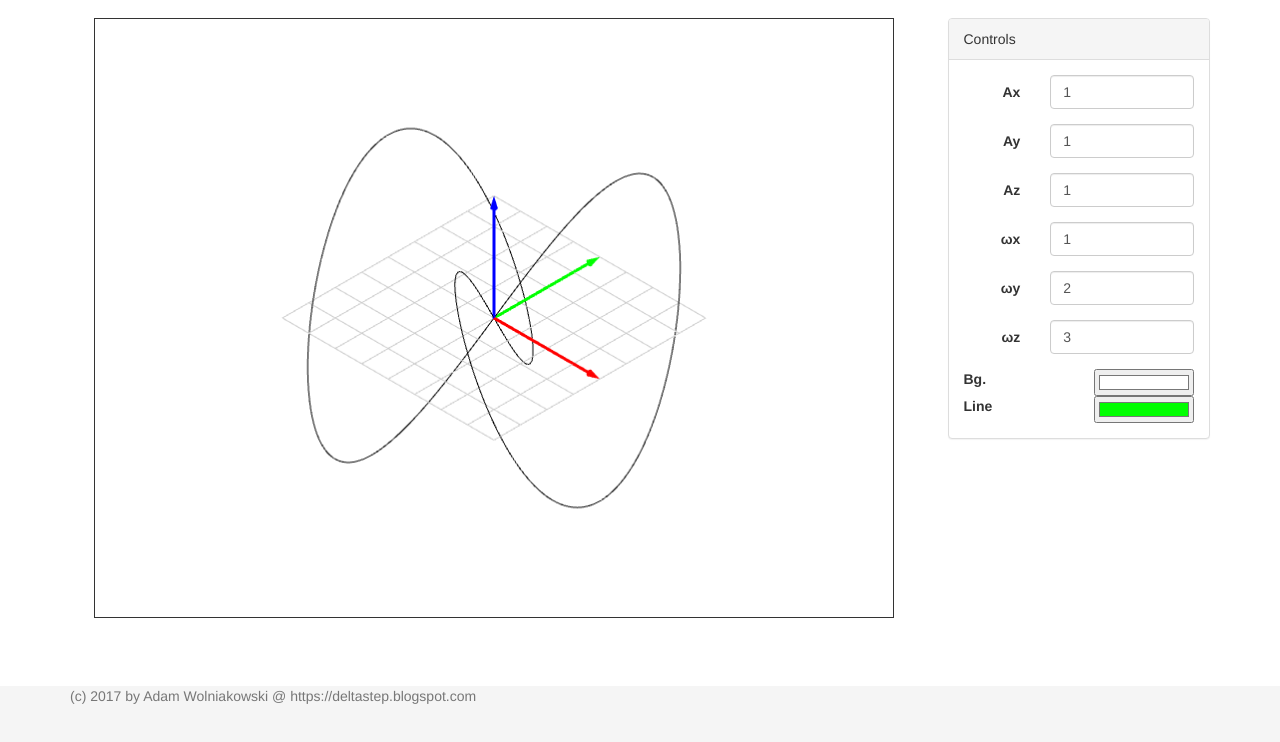
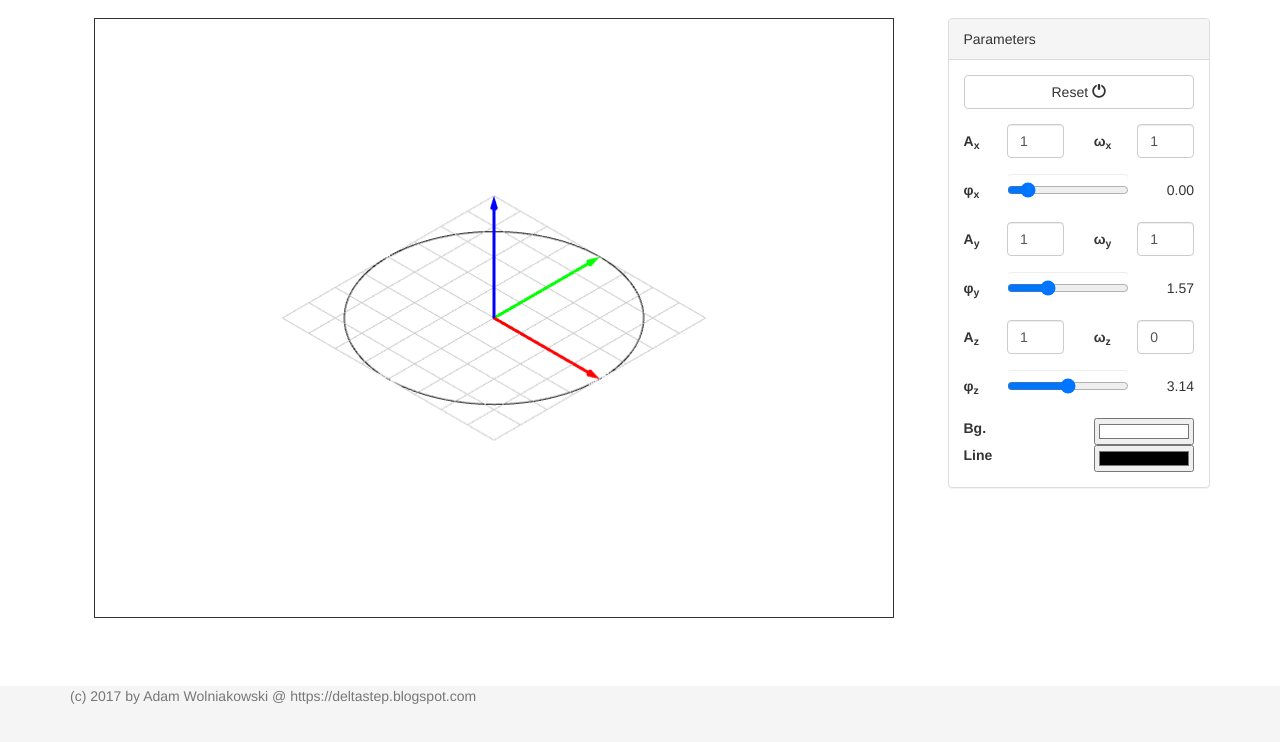
Before and after one commit to dagothar/lissajous, a plain HTML site: page index.html in a window 1280 px wide. Shown: the part 54-796 px from the top of the page. Drawn offline with Linux system fonts and the light colour scheme.

Commit message:
parametrizable

```diff
--- a/index.html
+++ b/index.html
@@ -47,75 +47,94 @@
         <!-- CONTROLS -->
         <div class="panel panel-default">
 
-          <div class="panel-heading">Controls</div>
+          <div class="panel-heading">Parameters</div>
 
           <div class="panel-body">
 
             <!-- buttons -->
-            <!--div class="form-group">
+            <div class="form-group">
               <button type="button" class="button-reset btn btn-default btn-block">Reset <span class="glyphicon glyphicon-off"></span></button>
-              <button type="button" class="button-start btn btn-default btn-block">Start <span class="glyphicon glyphicon-play"></span></button>
-              <button type="button" class="button-stop btn btn-default btn-block">Pause <span class="glyphicon glyphicon-pause"></span></button>
-            </div-->
+              <!--button type="button" class="button-start btn btn-default btn-block">Start <span class="glyphicon glyphicon-play"></span></button>
+              <button type="button" class="button-stop btn btn-default btn-block">Pause <span class="glyphicon glyphicon-pause"></span></button-->
+            </div>
 
             <form class="form-horizontal">
 
               <div class="form-group">
-                <label class="control-label col-sm-4">Ax</label>
-                <div class="col-sm-8">
+                <label class="control-label col-sm-2">A<sub>x</sub></label>
+                <div class="col-sm-4">
                   <input type="number" class="form-control parameter parameter-Ax" value="1" step="0.1">
                 </div>
-              </div>
 
-              <div class="form-group">
-                <label class="control-label col-sm-4">Ay</label>
-                <div class="col-sm-8">
-                  <input type="number" class="form-control parameter parameter-Ay" value="1" step="0.1">
-                </div>
-              </div>
-
-
-              <div class="form-group">
-                <label class="control-label col-sm-4">Az</label>
-                <div class="col-sm-8">
-                  <input type="number" class="form-control parameter parameter-Az" value="1" step="0.1">
-                </div>
-              </div>
-
-              <div class="form-group">
-                <label class="control-label col-sm-4">ωx</label>
-                <div class="col-sm-8">
+                <label class="control-label col-sm-2">ω<sub>x</sub></label>
+                <div class="col-sm-4">
                   <input type="number" class="form-control parameter parameter-wx" value="1" step="1.0">
                 </div>
               </div>
 
               <div class="form-group">
-                <label class="control-label col-sm-4">ωy</label>
-                <div class="col-sm-8">
+                <label class="control-label col-sm-2">φ<sub>x</sub></label>
+                <div class="col-sm-7">
+                  <input type="range" min="0" val="0" max="100" class="form-control parameter slider-px"/>
+                </div>
+                <span class="control-label text-center col-sm-3 px">0.0</span>
+              </div>
+
+              <div class="form-group">
+                <label class="control-label col-sm-2">A<sub>y</sub></label>
+                <div class="col-sm-4">
+                  <input type="number" class="form-control parameter parameter-Ay" value="1" step="0.1">
+                </div>
+
+                <label class="control-label col-sm-2">ω<sub>y</sub></label>
+                <div class="col-sm-4">
                   <input type="number" class="form-control parameter parameter-wy" value="2" step="1.0">
                 </div>
               </div>
 
               <div class="form-group">
-                <label class="control-label col-sm-4">ωz</label>
-                <div class="col-sm-8">
+                <label class="control-label col-sm-2">φ<sub>y</sub></label>
+                <div class="col-sm-7">
+                  <input type="range" min="0" val="0" max="100" class="form-control parameter slider-py"/>
+                </div>
+                <span class="control-label text-center col-sm-3 py">0.0</span>
+              </div>
+
+
+              <div class="form-group">
+                <label class="control-label col-sm-2">A<sub>z</sub></label>
+                <div class="col-sm-4">
+                  <input type="number" class="form-control parameter parameter-Az" value="1" step="0.1">
+                </div>
+
+                <label class="control-label col-sm-2">ω<sub>z</sub></label>
+                <div class="col-sm-4">
                   <input type="number" class="form-control parameter parameter-wz" value="3" step="1.0">
                 </div>
               </div>
+
+              <div class="form-group">
+                <label class="control-label col-sm-2">φ<sub>z</sub></label>
+                <div class="col-sm-7">
+                  <input type="range" min="0" val="0" max="100" class="form-control parameter slider-pz"/>
+                </div>
+                <span class="control-label text-center col-sm-3 pz">0.0</span>
+              </div>
+
             </form>
 
             <!-- controls -->
             <div class="row">
               <label class="col-sm-6">Bg.</label>
               <div class="col-sm-6">
-                <input type="color" name="background-color" value="#ffffff"/>
+                <input type="color" class="background-color" value="#ffffff"/>
               </div>
             </div>
 
             <div class="row">
               <label class="col-sm-6">Line</label>
               <div class="col-sm-6">
-                <input type="color" name="background-color" value="#00ff00"/>
+                <input type="color" class="line-color" value="#000000"/>
               </div>
             </div>
 
--- a/scripts/lissajous.js
+++ b/scripts/lissajous.js
@@ -1,19 +1,24 @@
 var Lissajous = (function() {
 
   function Lissajous(params) {
+    var Ax, wx, px;
+    var Ay, wy, py;
+    var Az, wz, pz;
 
-    var Ax = params['Ax'];
-    var wx = params['wx'];
-    var px = params['px'];
-    var Ay = params['Ay'];
-    var wy = params['wy'];
-    var py = params['py'];
-    var Az = params['Az'];
-    var wz = params['wz'];
-    var pz = params['pz'];
+    this.setParams = function(params) {
+      Ax = params['Ax'];
+      wx = params['wx'];
+      px = params['px'];
+      Ay = params['Ay'];
+      wy = params['wy'];
+      py = params['py'];
+      Az = params['Az'];
+      wz = params['wz'];
+      pz = params['pz'];
+    };
+    this.setParams(params);
 
     var material = new THREE.LineBasicMaterial({ color: 0x000000, linewidth: 3 });
-
 
     this.getAx = function() { return Ax; };
     this.setAx = function(v) { Ax = v; };
--- a/scripts/main.js
+++ b/scripts/main.js
@@ -22,12 +22,26 @@ $(document).ready(function() {
     wx: 1.0,
     px: 0.0,
     Ay: 1.0,
-    wy: 2.0,
-    py: 0.0,
+    wy: 1.0,
+    py: Math.PI/2,
     Az: 1.0,
-    wz: 3.0,
-    pz: 0.0
+    wz: 0.0,
+    pz: Math.PI
   };
+
+
+  function resetParameters() {
+	  $('.parameter-Ax').val(defaultParams.Ax);
+	  $('.parameter-wx').val(defaultParams.wx);
+	  $('.slider-px').val(50*defaultParams.px/Math.PI);
+	  $('.parameter-Ay').val(defaultParams.Ay);
+	  $('.parameter-wy').val(defaultParams.wy);
+	  $('.slider-py').val(50*defaultParams.py/Math.PI);
+    $('.parameter-Az').val(defaultParams.Az);
+	  $('.parameter-wz').val(defaultParams.wz);
+	  $('.slider-pz').val(50*defaultParams.pz/Math.PI);
+  };
+  resetParameters();
 
 
   function getParameters() {
@@ -35,19 +49,27 @@ $(document).ready(function() {
 
     params.Ax = parseFloat($('.parameter-Ax').val());
     params.wx = parseFloat($('.parameter-wx').val());
-    //params.px = parseFloat($('.parameter-px').val());
+    params.px = 0.02*Math.PI*$('.slider-px').val();
     params.Ay = parseFloat($('.parameter-Ay').val());
     params.wy = parseFloat($('.parameter-wy').val());
-    //params.py = parseFloat($('.parameter-py').val());
+    params.py = 0.02*Math.PI*$('.slider-py').val();
     params.Az = parseFloat($('.parameter-Az').val());
     params.wz = parseFloat($('.parameter-wz').val());
-    //params.pz = parseFloat($('.parameter-pz').val());
+    params.pz = 0.02*Math.PI*$('.slider-pz').val();
 
     return params;
   };
+  var params = getParameters();
 
 
-  var params = getParameters();
+  function update() {
+    $('.px').text(params.px.toFixed(2));
+    $('.py').text(params.py.toFixed(2));
+    $('.pz').text(params.pz.toFixed(2));
+  };
+  update();
+
+
   console.log(params);
   var curve = new Lissajous(params);
   var grid = new Grid(2.0, 0.25);
@@ -76,6 +98,7 @@ $(document).ready(function() {
     controls.addEventListener('change', render);
     controls.zoom0 = 1.5;
     controls.reset();
+    controls.enablePan = false;
 
     //light = new THREE.PointLight(0xffffff, 1.0);
     //scene.add(light);
@@ -84,7 +107,10 @@ $(document).ready(function() {
 
 
   function requestAnimationFrame(renderer) {
-    scene     = new THREE.Scene();
+    while (scene.children.length)
+    {
+      scene.remove(scene.children[0]);
+    }
 
     axes.render(scene, renderer);
     grid.render(scene, renderer);
@@ -108,18 +134,22 @@ $(document).ready(function() {
   render();
 
 
-  $('.parameter').change(function() {
-    var Ax = $('.parameter-Ax').val();
-    var Ay = $('.parameter-Ay').val();
-    var Az = $('.parameter-Az').val();
-    var wx = $('.parameter-wx').val();
-    var wy = $('.parameter-wy').val();
-    var wz = $('.parameter-wz').val();
+  $('.parameter').on('input change', function() {
+    params = getParameters();
+    curve.setParams(params);
 
-    curve.setA([Ax, Ay, Az]);
-    curve.setW([wx, wy, wz]);
-
+    update();
     animate();
     render();
   });
+
+  $('.button-reset').click(function() {
+    resetParameters();
+    params = getParameters();
+    curve.setParams(params);
+    update();
+    animate();
+    render();
+  });
+
 });
```
